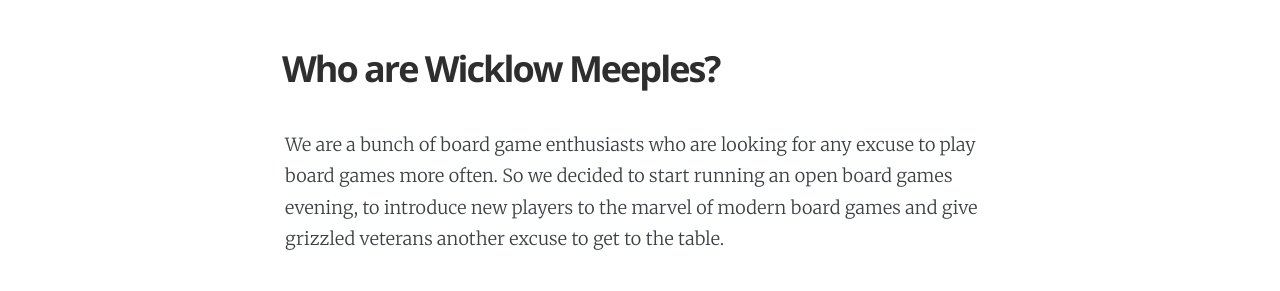
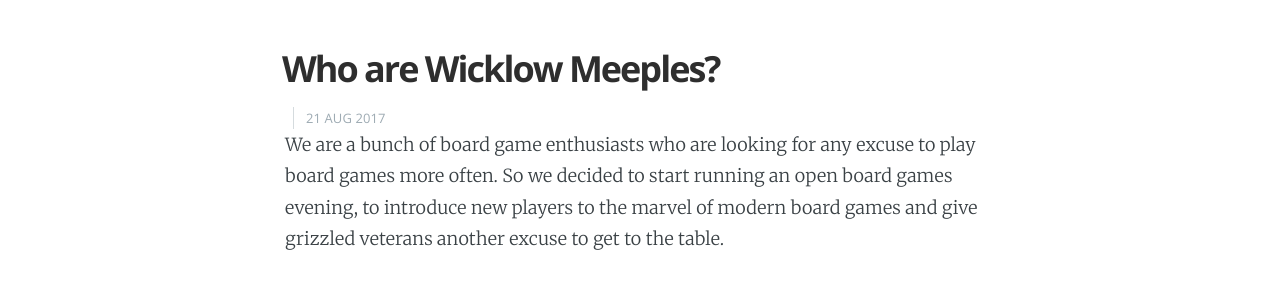
Before and after one commit to owenmcg/owenmcg.github.io, a Jekyll site: the page built from about/index.md, in a window 1280 px wide. Shown: the part 587-878 px from the top of the page. Built offline with Jekyll 4.4.1, drawn with Linux system fonts in a browser that asks for light colours; nearby versions of some CDN libraries.

Commit message:
about date

```diff
--- a/about/index.md
+++ b/about/index.md
@@ -2,6 +2,7 @@
 layout: post
 cover: 'assets/images/cover3.jpg'
 title: Who are Wicklow Meeples?
+date:   2017-08-21 10:18:00
 subclass: 'post'
 navigation: True
 logo: 'assets/images/ghost.png'
```
